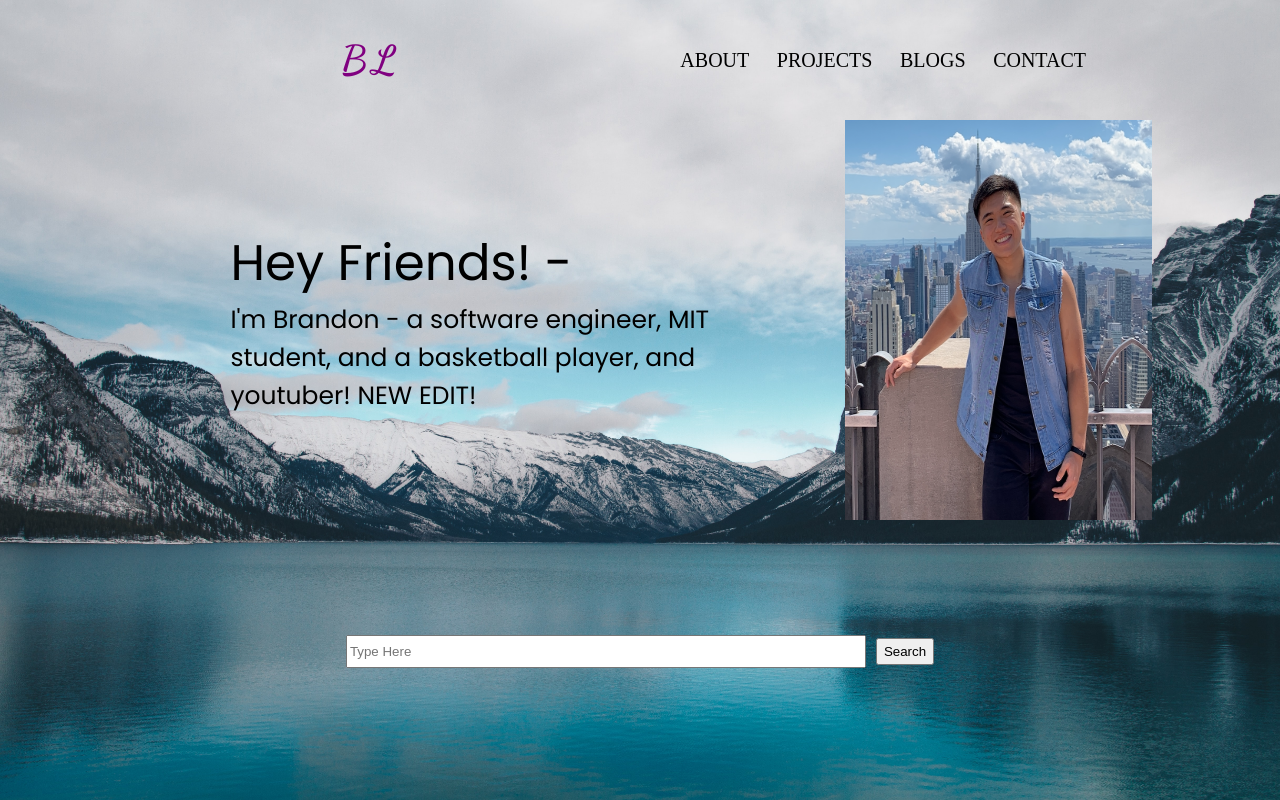
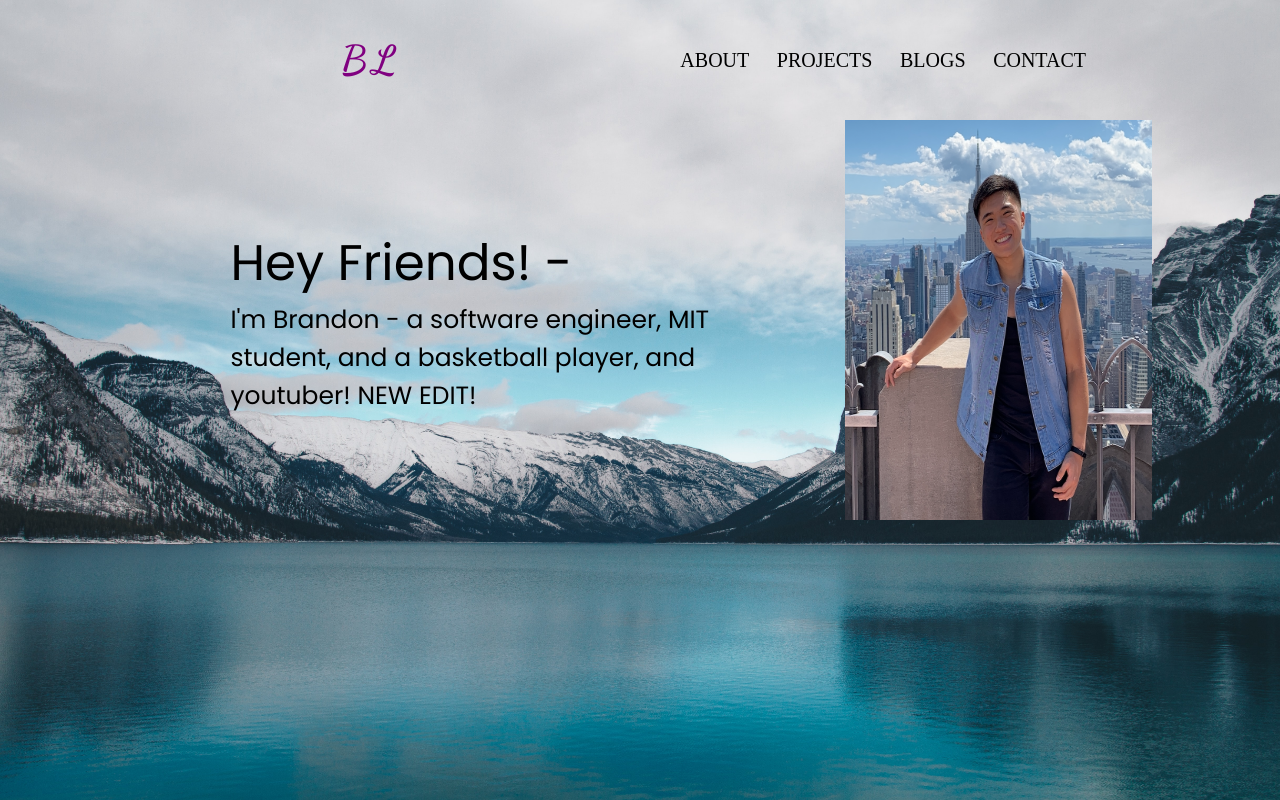
Before and after one commit to blei37/blei37.github.io, a React (Create React App) app: page / in a window 1280 px wide. Built offline with nearby package versions, Linux system fonts and the light colour scheme.

Commit message:
removed searchbar for now

```diff
--- a/src/App.js
+++ b/src/App.js
@@ -23,7 +23,7 @@ function App() {
     <AppContainer>
       <NavBar />
       <AboutSection />
-      <SearchBar />
+      {/* <SearchBar /> */}
     </AppContainer>
   );
 }
```
